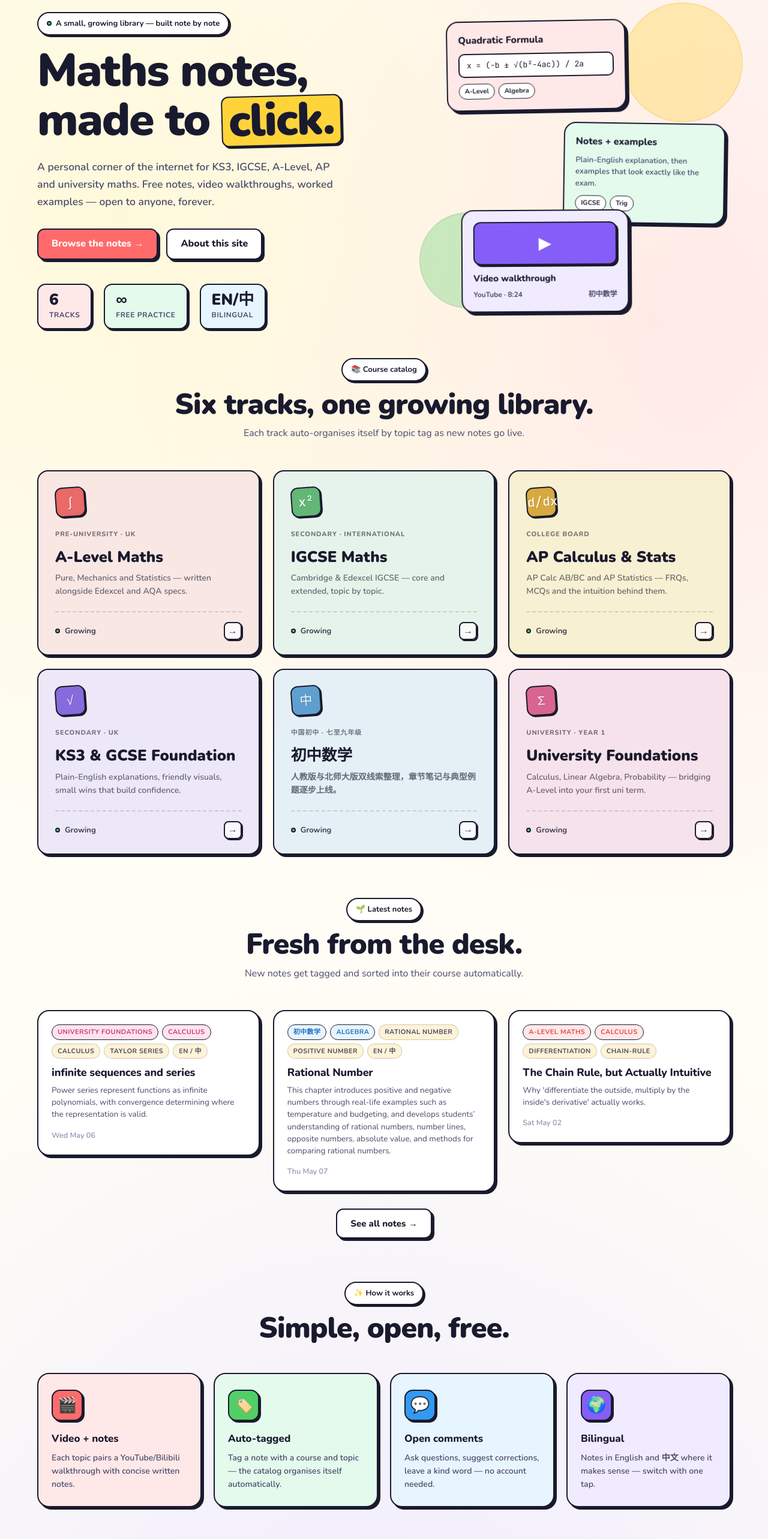
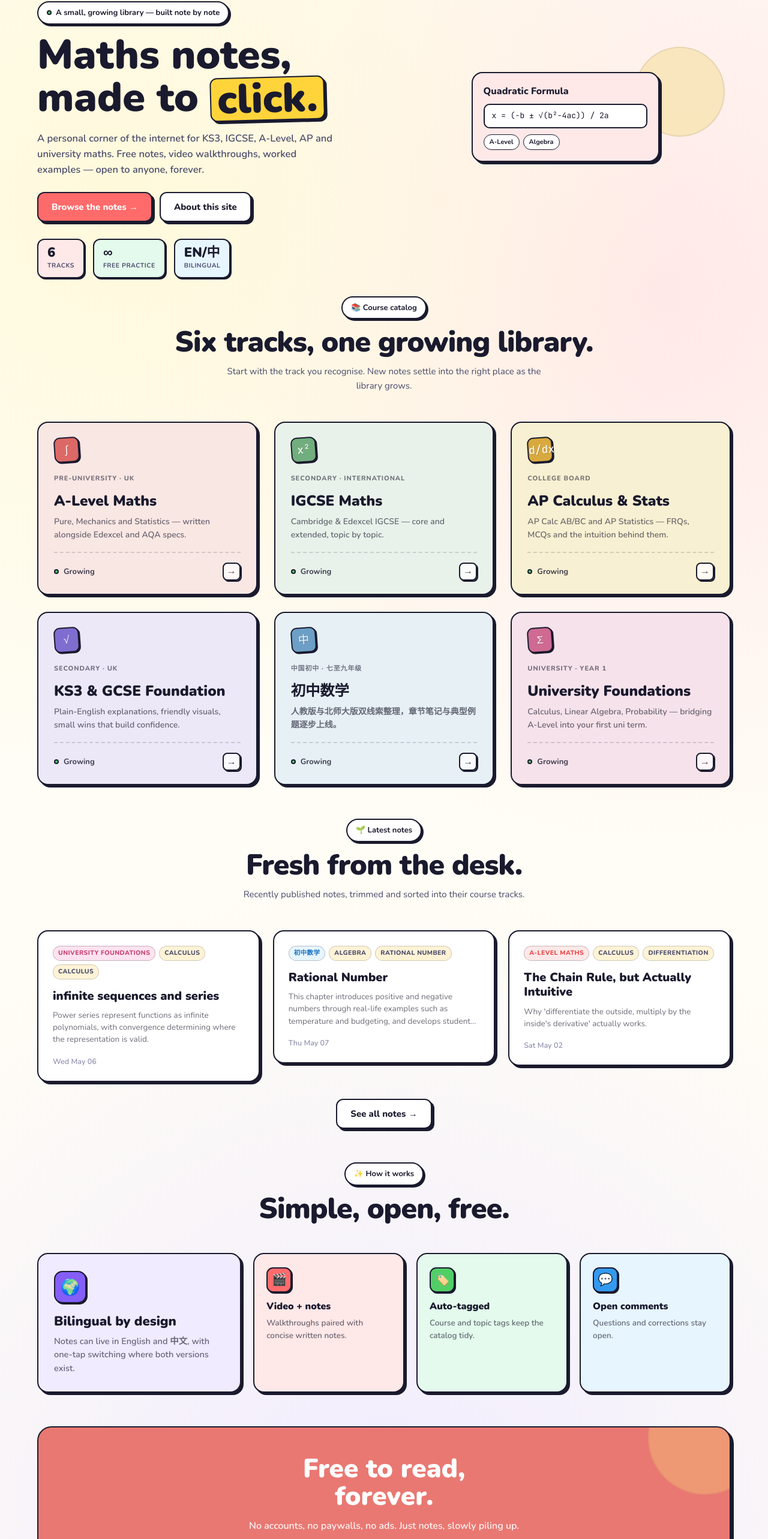
Before and after one commit to pennyzhaozhao/mathnest, a Next.js app: page / in a window 1280 px wide. Shown: the part 118-2684 px from the top of the page at 60% size. Built offline with nearby package versions, Linux system fonts and the light colour scheme.

Commit message:
courses ui style

```diff
--- a/app/page.tsx
+++ b/app/page.tsx
@@ -10,7 +10,7 @@ export default function HomePage() {
   return (
     <>
       {/* ── Hero ── */}
-      <section className="container" style={{ padding: '56px 22px 48px' }}>
+      <section className="container" style={{ padding: '38px 22px 30px' }}>
         <style>{`
           @media (max-width: 768px) {
             .hero-grid { grid-template-columns: 1fr !important; }
@@ -21,10 +21,10 @@ export default function HomePage() {
             .hero-stats > div { padding: 10px 14px !important; }
           }
         `}</style>
-        <div className="hero-grid" style={{ display: 'grid', gridTemplateColumns: '1.1fr .9fr', gap: 48, alignItems: 'center' }}>
+        <div className="hero-grid" style={{ display: 'grid', gridTemplateColumns: '1.15fr .85fr', gap: 38, alignItems: 'center' }}>
           <div>
             {/* eyebrow */}
-            <div style={{ marginBottom: 20 }}>
+            <div style={{ marginBottom: 16 }}>
               <span className="pill">
                 <span className="dot-live" />
                 A small, growing library — built note by note
@@ -33,56 +33,53 @@ export default function HomePage() {
 
             <h1 style={{
               fontFamily: 'Nunito, sans-serif', fontWeight: 900,
-              fontSize: 'clamp(42px,6vw,76px)', lineHeight: 1.05,
-              letterSpacing: '-.025em', marginBottom: 22,
+              fontSize: 'clamp(40px,5.5vw,68px)', lineHeight: 1.02,
+              letterSpacing: 0, marginBottom: 18,
             }}>
               Maths notes,<br />
               made to{' '}
-              <span style={{
+              <span className="click-chip" style={{
                 background: 'var(--lemon)', borderRadius: 12, padding: '0 10px',
-                border: '2.5px solid var(--ink)', boxShadow: '3px 3px 0 var(--ink)',
-                display: 'inline-block', transform: 'rotate(-1.5deg)',
+                border: '2.5px solid var(--ink)', boxShadow: '4px 4px 0 var(--ink)',
+                display: 'inline-block', transform: 'rotate(-1.5deg) translateY(2px)',
               }}>
                 click.
               </span>
             </h1>
 
-            <p style={{ fontSize: 17.5, color: 'var(--ink-soft)', maxWidth: 500, marginBottom: 30, lineHeight: 1.65, fontWeight: 600 }}>
+            <p style={{ fontSize: 16.5, color: 'var(--ink-soft)', maxWidth: 500, marginBottom: 24, lineHeight: 1.58, fontWeight: 600 }}>
               A personal corner of the internet for KS3, IGCSE, A-Level, AP and university maths.
               Free notes, video walkthroughs, worked examples — open to anyone, forever.
             </p>
 
-            <div style={{ display: 'flex', gap: 14, flexWrap: 'wrap', marginBottom: 40 }}>
-              <Link href="/courses" className="btn btn-primary" style={{ fontSize: 16 }}>Browse the notes →</Link>
-              <Link href="/about" className="btn" style={{ fontSize: 16 }}>About this site</Link>
+            <div style={{ display: 'flex', gap: 12, flexWrap: 'wrap', marginBottom: 28 }}>
+              <Link href="/courses" className="btn btn-primary" style={{ fontSize: 15 }}>Browse the notes →</Link>
+              <Link href="/about" className="btn" style={{ fontSize: 15 }}>About this site</Link>
             </div>
 
             {/* stats */}
-            <div className="hero-stats" style={{ display: 'flex', gap: 20, flexWrap: 'wrap' }}>
+            <div className="hero-stats" style={{ display: 'flex', gap: 14, flexWrap: 'wrap' }}>
               {[
                 { n: '6', label: 'Tracks', bg: 'var(--coral-bg)', border: 'var(--coral)' },
                 { n: '∞', label: 'Free practice', bg: 'var(--mint-bg)', border: 'var(--mint)' },
                 { n: 'EN/中', label: 'Bilingual', bg: 'var(--sky-bg)', border: 'var(--sky)' },
               ].map(s => (
                 <div key={s.label} style={{
-                  padding: '12px 18px', borderRadius: 14,
+                  padding: '10px 15px', borderRadius: 12,
                   background: s.bg, border: '2.5px solid var(--ink)',
-                  boxShadow: '3px 3px 0 var(--ink)',
+                  boxShadow: '2px 2px 0 var(--ink)',
                 }}>
-                  <div style={{ fontWeight: 900, fontSize: 26, lineHeight: 1 }}>{s.n}</div>
-                  <div style={{ fontWeight: 700, fontSize: 12, color: 'var(--ink-soft)', marginTop: 3, textTransform: 'uppercase', letterSpacing: '.05em' }}>{s.label}</div>
+                  <div style={{ fontWeight: 900, fontSize: 22, lineHeight: 1 }}>{s.n}</div>
+                  <div style={{ fontWeight: 700, fontSize: 10.5, color: 'var(--ink-soft)', marginTop: 3, textTransform: 'uppercase', letterSpacing: '.05em' }}>{s.label}</div>
                 </div>
               ))}
             </div>
           </div>
 
-          {/* hero illustration — cartoon floating cards */}
-          <div className="hero-visual" style={{ position: 'relative', height: 500 }}>
-            {/* decorative blobs */}
-            <div style={{ position: 'absolute', width: 200, height: 200, borderRadius: '50%', background: 'var(--lemon)', opacity: .35, top: -30, right: -20, zIndex: 0, border: '2px solid var(--lemon-deep)' }} />
-            <div style={{ position: 'absolute', width: 160, height: 160, borderRadius: '50%', background: 'var(--mint)', opacity: .3, bottom: 20, left: -20, zIndex: 0, border: '2px solid var(--mint-deep)' }} />
-
-            <HeroCard color="var(--coral-bg)" style={{ top: 0, left: '5%', width: '60%', animationDelay: '0s' }}>
+          {/* hero illustration — restrained note card */}
+          <div className="hero-visual" style={{ position: 'relative', height: 330 }}>
+            <div style={{ position: 'absolute', width: 150, height: 150, borderRadius: '50%', background: '#F8E3AC', opacity: .72, top: 10, right: 10, zIndex: 0, border: '2px solid rgba(26,26,46,.12)' }} />
+            <HeroCard color="var(--coral-bg)" style={{ top: 52, left: '9%', width: '66%' }}>
               <div style={{ fontWeight: 800, fontSize: 16, marginBottom: 8 }}>Quadratic Formula</div>
               <div style={{ fontFamily: 'JetBrains Mono, monospace', fontSize: 13, background: '#fff', padding: '8px 12px', borderRadius: 10, border: '2px solid var(--ink)' }}>
                 x = (−b ± √(b²−4ac)) / 2a
@@ -91,36 +88,18 @@ export default function HomePage() {
                 {['A-Level','Algebra'].map(t => <Tag key={t}>{t}</Tag>)}
               </div>
             </HeroCard>
-
-            <HeroCard color="var(--mint-bg)" style={{ top: '36%', right: '2%', width: '54%', animationDelay: '-2s' }}>
-              <div style={{ fontWeight: 800, fontSize: 16, marginBottom: 8 }}>Notes + examples</div>
-              <p style={{ fontSize: 13, color: 'var(--ink-soft)', lineHeight: 1.5, fontWeight: 600 }}>
-                Plain-English explanation, then examples that look exactly like the exam.
-              </p>
-              <div style={{ display: 'flex', gap: 6, marginTop: 10 }}>
-                {['IGCSE','Trig'].map(t => <Tag key={t}>{t}</Tag>)}
-              </div>
-            </HeroCard>
-
-            <HeroCard color="var(--lilac-bg)" style={{ bottom: '2%', left: '10%', width: '56%', animationDelay: '-4s' }}>
-              <div style={{ height: 72, borderRadius: 12, background: 'var(--lilac)', border: '2.5px solid var(--ink)', display: 'grid', placeItems: 'center', fontSize: 28, color: '#fff', boxShadow: '3px 3px 0 var(--ink)' }}>▶</div>
-              <div style={{ fontWeight: 800, fontSize: 15, marginTop: 10 }}>Video walkthrough</div>
-              <div style={{ display: 'flex', justifyContent: 'space-between', fontSize: 12, color: 'var(--ink-soft)', marginTop: 6, fontWeight: 700 }}>
-                <span>YouTube · 8:24</span><span>初中数学</span>
-              </div>
-            </HeroCard>
           </div>
         </div>
       </section>
 
       {/* ── Courses ── */}
-      <section className="container" style={{ padding: '0 22px 72px' }}>
+      <section className="container" style={{ padding: '0 22px 56px' }}>
         <div className="sec-head">
           <span className="pill">📚 Course catalog</span>
           <h2>Six tracks, one growing library.</h2>
-          <p>Each track auto-organises itself by topic tag as new notes go live.</p>
+          <p style={{ fontSize: 15 }}>Start with the track you recognise. New notes settle into the right place as the library grows.</p>
         </div>
-        <div className="grid-3">
+        <div className="grid-3 courses-grid">
           {COURSES.map((c) => (
             <Link key={c.slug} href={`/courses/${c.slug}`} style={{ textDecoration: 'none', color: 'inherit', display: 'block' }}>
               <div className="course-card" data-color={c.color}>
@@ -142,11 +121,11 @@ export default function HomePage() {
 
       {/* ── Recent notes ── */}
       {recent.length > 0 && (
-        <section className="container" style={{ padding: '0 22px 72px' }}>
+        <section className="container" style={{ padding: '0 22px 56px' }}>
           <div className="sec-head">
             <span className="pill">🌱 Latest notes</span>
             <h2>Fresh from the desk.</h2>
-            <p>New notes get tagged and sorted into their course automatically.</p>
+            <p style={{ fontSize: 15 }}>Recently published notes, trimmed and sorted into their course tracks.</p>
           </div>
           <div className="grid-3">
             {recent.map((n) => <PostCard key={`${n.course}/${n.slug}`} note={n} />)}
@@ -158,7 +137,7 @@ export default function HomePage() {
       )}
 
       {/* ── Features ── */}
-      <section className="container" style={{ padding: '0 22px 72px' }}>
+      <section className="container" style={{ padding: '0 22px 56px' }}>
         <div className="sec-head">
           <span className="pill">✨ How it works</span>
           <h2>Simple, open, free.</h2>
@@ -167,22 +146,22 @@ export default function HomePage() {
       </section>
 
       {/* ── CTA ── */}
-      <div className="container" style={{ padding: '0 22px 80px' }}>
+      <div className="container" style={{ padding: '0 22px 68px' }}>
         <div style={{
-          padding: '56px 40px', borderRadius: 28, textAlign: 'center',
-          background: 'var(--coral)',
+          padding: '46px 36px', borderRadius: 24, textAlign: 'center',
+          background: '#E97872',
           border: '2.5px solid var(--ink)',
-          boxShadow: '6px 6px 0 var(--ink)',
+          boxShadow: '5px 5px 0 var(--ink)',
           position: 'relative', overflow: 'hidden',
         }}>
           {/* decorative circles */}
-          <div style={{ position: 'absolute', width: 220, height: 220, borderRadius: '50%', background: 'var(--lemon)', opacity: .3, top: -80, right: -60, border: '2px solid rgba(0,0,0,.1)' }} />
-          <div style={{ position: 'absolute', width: 160, height: 160, borderRadius: '50%', background: '#fff', opacity: .15, bottom: -50, left: -40 }} />
+          <div style={{ position: 'absolute', width: 190, height: 190, borderRadius: '50%', background: '#F6C979', opacity: .4, top: -78, right: -54, border: '2px solid rgba(0,0,0,.08)' }} />
+          <div style={{ position: 'absolute', width: 135, height: 135, borderRadius: '50%', background: '#FFE7E4', opacity: .35, bottom: -46, left: -36 }} />
 
-          <h2 style={{ fontFamily: 'Nunito, sans-serif', fontWeight: 900, fontSize: 'clamp(32px,4.5vw,50px)', letterSpacing: '-.02em', lineHeight: 1.05, marginBottom: 14, color: '#fff', position: 'relative', zIndex: 1 }}>
+          <h2 style={{ fontFamily: 'Nunito, sans-serif', fontWeight: 900, fontSize: 'clamp(30px,4vw,44px)', letterSpacing: 0, lineHeight: 1.05, marginBottom: 14, color: '#fff', position: 'relative', zIndex: 1 }}>
             Free to read,<br />forever.
           </h2>
-          <p style={{ fontSize: 17, color: 'rgba(255,255,255,.92)', maxWidth: 500, margin: '0 auto 26px', fontWeight: 600, position: 'relative', zIndex: 1 }}>
+          <p style={{ fontSize: 16, color: 'rgba(255,255,255,.92)', maxWidth: 500, margin: '0 auto 24px', fontWeight: 600, position: 'relative', zIndex: 1 }}>
             No accounts, no paywalls, no ads. Just notes, slowly piling up.
           </p>
           <div style={{ display: 'flex', gap: 14, justifyContent: 'center', flexWrap: 'wrap', position: 'relative', zIndex: 1 }}>
@@ -203,14 +182,12 @@ export default function HomePage() {
 function HeroCard({ children, color, style }: any) {
   return (
     <div style={{
-      position: 'absolute', borderRadius: 20, padding: 18, zIndex: 1,
+      position: 'absolute', borderRadius: 18, padding: 18, zIndex: 1,
       background: color,
       border: '2.5px solid var(--ink)',
-      boxShadow: '5px 5px 0 var(--ink)',
-      animation: 'floaty 5s ease-in-out infinite',
+      boxShadow: '4px 4px 0 var(--ink)',
       ...style,
     }}>
-      <style>{`@keyframes floaty{0%,100%{transform:translateY(0) rotate(-1deg)}50%{transform:translateY(-10px) rotate(1deg)}}`}</style>
       {children}
     </div>
   );
--- a/components/FeatureCards.tsx
+++ b/components/FeatureCards.tsx
@@ -1,20 +1,20 @@
 'use client';
 
 const FEATURES = [
-  { ico: '🎬', title: 'Video + notes',  body: 'Each topic pairs a YouTube/Bilibili walkthrough with concise written notes.', bg: 'var(--coral-bg)', accent: 'var(--coral)' },
-  { ico: '🏷️', title: 'Auto-tagged',    body: 'Tag a note with a course and topic — the catalog organises itself automatically.', bg: 'var(--mint-bg)', accent: 'var(--mint)' },
-  { ico: '💬', title: 'Open comments',  body: 'Ask questions, suggest corrections, leave a kind word — no account needed.', bg: 'var(--sky-bg)', accent: 'var(--sky)' },
-  { ico: '🌍', title: 'Bilingual',       body: 'Notes in English and 中文 where it makes sense — switch with one tap.', bg: 'var(--lilac-bg)', accent: 'var(--lilac)' },
+  { ico: '🌍', title: 'Bilingual by design', body: 'Notes can live in English and 中文, with one-tap switching where both versions exist.', bg: 'var(--lilac-bg)', accent: 'var(--lilac)', featured: true },
+  { ico: '🎬', title: 'Video + notes',  body: 'Walkthroughs paired with concise written notes.', bg: 'var(--coral-bg)', accent: 'var(--coral)' },
+  { ico: '🏷️', title: 'Auto-tagged',    body: 'Course and topic tags keep the catalog tidy.', bg: 'var(--mint-bg)', accent: 'var(--mint)' },
+  { ico: '💬', title: 'Open comments',  body: 'Questions and corrections stay open.', bg: 'var(--sky-bg)', accent: 'var(--sky)' },
 ];
 
 export default function FeatureCards() {
   return (
-    <div style={{ display: 'grid', gridTemplateColumns: 'repeat(4,1fr)', gap: 20 }}>
-      {FEATURES.map(({ ico, title, body, bg, accent }) => (
+    <div className="feature-grid" style={{ display: 'grid', gridTemplateColumns: '1.35fr repeat(3,1fr)', gap: 20 }}>
+      {FEATURES.map(({ ico, title, body, bg, accent, featured }) => (
         <div
           key={title}
           style={{
-            padding: '26px 22px', borderRadius: 20,
+            padding: featured ? '28px 26px' : '22px 20px', borderRadius: 18,
             background: bg,
             border: '2.5px solid var(--ink)',
             boxShadow: '4px 4px 0 var(--ink)',
@@ -31,12 +31,12 @@ export default function FeatureCards() {
           }}
         >
           <div style={{
-            width: 52, height: 52, borderRadius: 14, display: 'grid', placeItems: 'center',
-            fontSize: 26, marginBottom: 16, background: accent,
-            border: '2.5px solid var(--ink)', boxShadow: '3px 3px 0 var(--ink)',
+            width: featured ? 54 : 42, height: featured ? 54 : 42, borderRadius: featured ? 14 : 11, display: 'grid', placeItems: 'center',
+            fontSize: featured ? 26 : 20, marginBottom: featured ? 18 : 14, background: accent,
+            border: '2px solid var(--ink)', boxShadow: '2px 2px 0 var(--ink)',
           }}>{ico}</div>
-          <h3 style={{ fontWeight: 800, fontSize: 17, marginBottom: 8 }}>{title}</h3>
-          <p style={{ fontSize: 14, color: 'var(--ink-soft)', lineHeight: 1.55, fontWeight: 600 }}>{body}</p>
+          <h3 style={{ fontWeight: 900, fontSize: featured ? 22 : 16, lineHeight: 1.15, marginBottom: 8 }}>{title}</h3>
+          <p style={{ fontSize: featured ? 14.5 : 13.5, color: 'rgba(26,26,46,.64)', lineHeight: 1.55, fontWeight: 600 }}>{body}</p>
         </div>
       ))}
     </div>
--- a/components/PostCard.tsx
+++ b/components/PostCard.tsx
@@ -20,19 +20,19 @@ function PostCardContent({ note, lang }: { note: NoteIndex; lang: Lang }) {
   const display = getDisplayMeta(note, lang);
   const course = getCourseConfig(note.course);
   const color = course?.color ?? 'default';
+  const visibleTags = [
+    course?.title,
+    note.section.replace(/-/g, ' '),
+    ...display.tags,
+  ].filter(Boolean).slice(0, 3);
 
   return (
     <Link href={`/${note.course}/${note.section}/${note.slug}${lang === 'zh' ? '?lang=zh' : ''}`} style={{ textDecoration: 'none', color: 'inherit', display: 'block' }}>
       <div className="post-card">
         <div className="post-tags">
-          {course && <span className={`post-tag ${color}`}>{course.title}</span>}
-          <span className={`post-tag ${color}`}>{note.section.replace(/-/g, ' ')}</span>
-          {display.tags.slice(0, 2).map((t) => (
-            <span key={t} className="post-tag default">{t}</span>
+          {visibleTags.map((tag, index) => (
+            <span key={tag} className={`post-tag ${index === 0 ? color : 'default'}`}>{tag}</span>
           ))}
-          {note.langs.includes('zh') && note.langs.includes('en') && (
-            <span className="post-tag default">EN / 中</span>
-          )}
         </div>
         <h3>{display.title}</h3>
         {display.description && <p>{display.description}</p>}
--- a/styles/globals.css
+++ b/styles/globals.css
@@ -188,16 +188,16 @@ img { max-width: 100%; display: block; }
 .sec-head p { color: var(--ink-soft); max-width: 560px; margin: 10px auto 0; font-size: 16px; }
 
 /* ---------- course colour tokens ---------- */
-[data-color="coral"] { --c-bg: #F9E7E4; --c-icon: #E96A68; --c-badge: #E96A68; --c-border: #C65A57; }
-[data-color="mint"]  { --c-bg: #E6F3EA; --c-icon: #62B777; --c-badge: #62B777; --c-border: #4B9560; }
+[data-color="coral"] { --c-bg: #F9E7E4; --c-icon: #DD6967; --c-badge: #DD6967; --c-border: #C65A57; }
+[data-color="mint"]  { --c-bg: #E9F2EA; --c-icon: #72AE7D; --c-badge: #72AE7D; --c-border: #5D9467; }
 [data-color="lemon"] { --c-bg: #F8F0D2; --c-icon: #D8A93E; --c-badge: #D8A93E; --c-border: #B88B28; }
-[data-color="lilac"] { --c-bg: #ECE8F7; --c-icon: #866BDD; --c-badge: #866BDD; --c-border: #6D55BA; }
-[data-color="sky"]   { --c-bg: #E4F0F6; --c-icon: #5F9FCF; --c-badge: #5F9FCF; --c-border: #477EA8; }
-[data-color="pink"]  { --c-bg: #F6E2EA; --c-icon: #D86492; --c-badge: #D86492; --c-border: #B94E78; }
+[data-color="lilac"] { --c-bg: #ECE8F7; --c-icon: #806DD0; --c-badge: #806DD0; --c-border: #6D55BA; }
+[data-color="sky"]   { --c-bg: #E7F0F5; --c-icon: #6D9FC6; --c-badge: #6D9FC6; --c-border: #527FA5; }
+[data-color="pink"]  { --c-bg: #F6E2EA; --c-icon: #CF6A92; --c-badge: #CF6A92; --c-border: #B94E78; }
 
 /* ---------- course cards ---------- */
 .course-card {
-  padding: 26px 28px 24px; border-radius: 18px;
+  padding: 24px 26px 22px; border-radius: 18px;
   background: var(--c-bg);
   border: var(--border-width) solid var(--border);
   box-shadow: var(--shadow);
@@ -208,18 +208,18 @@ img { max-width: 100%; display: block; }
 .course-card:active { transform: translate(2px,2px); box-shadow: none; }
 
 .course-icon {
-  width: 50px; height: 50px; border-radius: 12px;
+  width: 42px; height: 42px; border-radius: 10px;
   background: var(--c-icon);
   border: 2px solid var(--border);
   box-shadow: 2px 2px 0 var(--ink);
   display: grid; place-items: center;
-  font-size: 21px; font-family: 'JetBrains Mono', monospace; font-weight: 500;
+  font-size: 18px; font-family: 'JetBrains Mono', monospace; font-weight: 500;
   color: rgba(255,255,255,.92); text-shadow: 1px 1px 0 rgba(0,0,0,.16);
-  margin-bottom: 20px;
+  margin-bottom: 18px;
   transform: rotate(-4deg);
 }
 .course-card h3 {
-  font-weight: 900; font-size: clamp(22px, 2vw, 26px);
+  font-weight: 900; font-size: clamp(21px, 1.9vw, 25px);
   letter-spacing: 0; line-height: 1.16; margin-bottom: 10px;
 }
 .course-card .course-sub {
@@ -228,7 +228,7 @@ img { max-width: 100%; display: block; }
 }
 .course-card .course-desc {
   font-size: 14px; color: rgba(26,26,46,.64);
-  margin-bottom: 22px; min-height: 42px; line-height: 1.58; font-weight: 600;
+  margin-bottom: 18px; min-height: 42px; line-height: 1.55; font-weight: 600;
 }
 .course-tags { display: flex; flex-wrap: wrap; gap: 6px; margin-bottom: 16px; }
 .course-tags span {
@@ -253,7 +253,7 @@ img { max-width: 100%; display: block; }
 
 /* ---------- note post card ---------- */
 .post-card {
-  padding: 22px; border-radius: var(--radius);
+  padding: 24px 24px 22px; border-radius: 18px;
   background: #fff;
   border: var(--border-width) solid var(--border);
   box-shadow: var(--shadow);
@@ -263,11 +263,11 @@ img { max-width: 100%; display: block; }
 .post-card:hover { transform: translate(-2px,-2px); box-shadow: var(--shadow-lg); }
 .post-card:active { transform: translate(2px,2px); box-shadow: none; }
 
-.post-tags { display: flex; flex-wrap: wrap; gap: 6px; margin-bottom: 12px; }
+.post-tags { display: flex; flex-wrap: wrap; gap: 6px; margin-bottom: 16px; }
 .post-tag {
-  font-size: 11px; padding: 3px 9px; border-radius: 999px;
-  font-weight: 700; text-transform: uppercase; letter-spacing: .04em;
-  border: 1.5px solid var(--border);
+  font-size: 10.5px; padding: 3px 8px; border-radius: 999px;
+  font-weight: 800; text-transform: uppercase; letter-spacing: .04em;
+  border: 1.5px solid rgba(26,26,46,.25);
 }
 .post-tag.coral  { background: var(--coral-bg);  color: var(--coral-deep);  }
 .post-tag.mint   { background: var(--mint-bg);   color: var(--mint-deep);   }
@@ -277,8 +277,11 @@ img { max-width: 100%; display: block; }
 .post-tag.pink   { background: var(--pink-bg);   color: var(--pink-deep);   }
 .post-tag.default { background: var(--bg-2); color: var(--ink-soft); border-color: rgba(26,26,46,.2); }
 
-.post-card h3 { font-weight: 800; font-size: 18px; letter-spacing: -.01em; line-height: 1.25; margin-bottom: 8px; }
-.post-card p  { font-size: 13.5px; color: var(--ink-soft); line-height: 1.5; margin-bottom: 14px; }
+.post-card h3 { font-weight: 900; font-size: 20px; letter-spacing: 0; line-height: 1.22; margin-bottom: 10px; }
+.post-card p  {
+  font-size: 13.5px; color: rgba(26,26,46,.64); line-height: 1.5; margin-bottom: 16px;
+  display: -webkit-box; -webkit-line-clamp: 3; -webkit-box-orient: vertical; overflow: hidden;
+}
 .post-meta { display: flex; justify-content: space-between; align-items: center; font-size: 12.5px; color: var(--ink-faint); font-weight: 600; }
 .has-video {
   display: inline-flex; align-items: center; gap: 4px;
@@ -691,9 +694,13 @@ img { max-width: 100%; display: block; }
 /* ---------- grids ---------- */
 .grid-3 { display: grid; grid-template-columns: repeat(3,1fr); gap: 22px; }
 .grid-2 { display: grid; grid-template-columns: repeat(2,1fr); gap: 22px; }
-.courses-grid { gap: 32px; }
+.courses-grid { gap: 28px; }
 @media (max-width: 980px) { .grid-3 { grid-template-columns: repeat(2,1fr); } }
 @media (max-width: 620px) { .grid-3, .grid-2 { grid-template-columns: 1fr; } }
+.click-chip { transition: transform .12s, box-shadow .12s; }
+.click-chip:hover { transform: rotate(-1.5deg) translate(1px,3px) !important; box-shadow: 2px 2px 0 var(--ink) !important; }
+@media (max-width: 980px) { .feature-grid { grid-template-columns: repeat(2,1fr) !important; } }
+@media (max-width: 620px) { .feature-grid { grid-template-columns: 1fr !important; } }
 
 /* features 4列在移动端收缩 */
 @media (max-width: 900px) {
```
